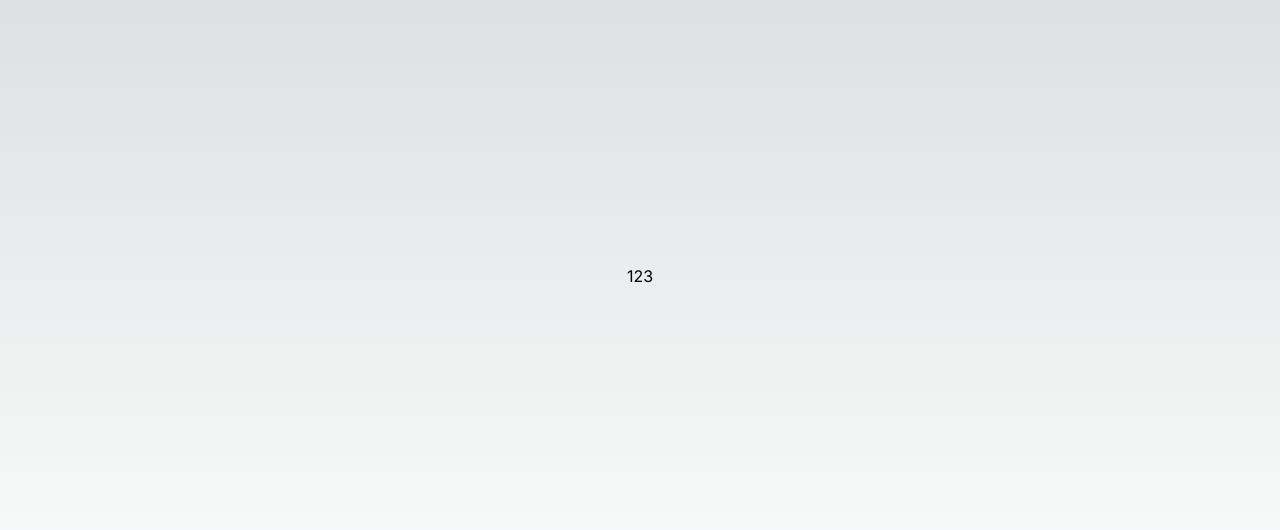
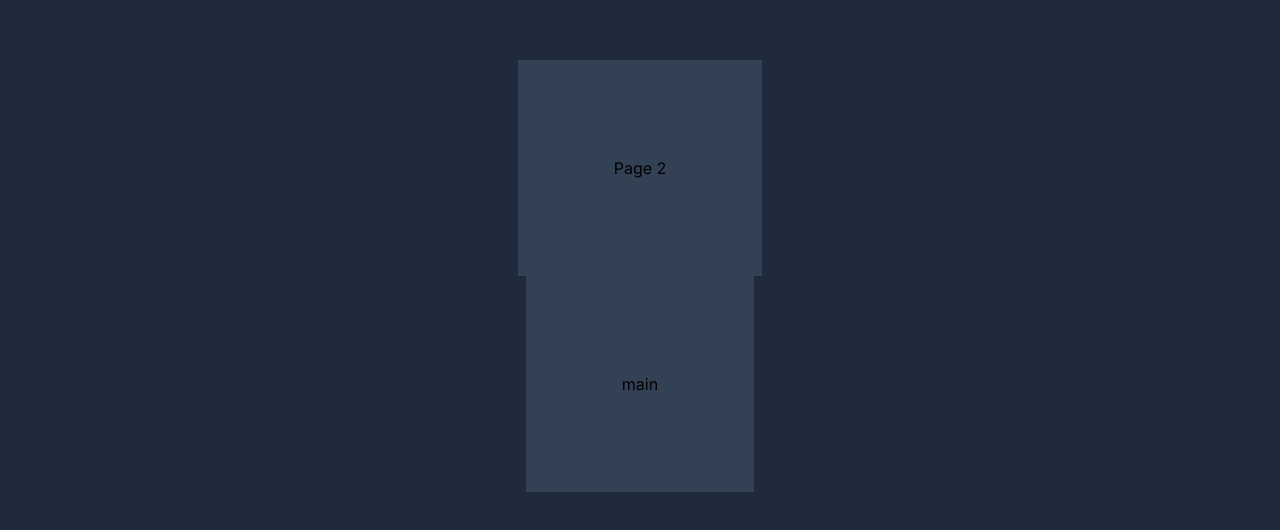
Before and after one commit to maxzz/nextjs-static, a Next.js app: page / in a window 1280 px wide. Shown: the part 124-654 px from the top of the page. Built offline with nearby package versions, Linux system fonts and the light colour scheme.

Commit message:
WIP. add simple route

```diff
--- /dev/null
+++ b/src/app/about/page.tsx
@@ -0,0 +1,9 @@
+import React from 'react';
+
+export default function About() {
+    return (
+        <div className="h-full bg-sky-100">
+            page
+        </div>
+    );
+}
--- a/src/app/globals.css
+++ b/src/app/globals.css
@@ -2,7 +2,7 @@
 @tailwind components;
 @tailwind utilities;
 
-:root {
+/* :root {
     --foreground-rgb: 0, 0, 0;
     --background-start-rgb: 214, 219, 220;
     --background-end-rgb: 255, 255, 255;
@@ -18,10 +18,5 @@
 
 body {
     color: rgb(var(--foreground-rgb));
-  background: linear-gradient(
-      to bottom,
-      transparent,
-      rgb(var(--background-end-rgb))
-    )
-    rgb(var(--background-start-rgb));
-}
+    background: linear-gradient(to bottom, transparent, rgb(var(--background-end-rgb))) rgb(var(--background-start-rgb));
+} */
--- a/src/app/layout.tsx
+++ b/src/app/layout.tsx
@@ -5,14 +5,16 @@ import './globals.css';
 const inter = Inter({ subsets: ['latin'] });
 
 export const metadata: Metadata = {
-    title: 'Create Next App',
-    description: 'Generated by create next app',
+    title: 'Next Static App',
+    description: 'Static only next app',
 };
 
 export default function RootLayout({ children, }: { children: React.ReactNode; }) {
     return (
         <html lang="en">
-            <body className={inter.className}>{children}</body>
+            <body className={`${inter.className} min-h-screen bg-slate-800 flex flex-col items-center justify-center`}>
+                {children}
+            </body>
         </html>
     );
 }
--- a/src/app/page.tsx
+++ b/src/app/page.tsx
@@ -1,7 +1,17 @@
+import Link from "next/link";
+
 export default function Home() {
-  return (
-    <main className="p-24 min-h-screen flex flex-col items-center justify-center">
-        123
-    </main>
-  )
+    return (
+        <>
+            <header className="p-24 h-full bg-slate-700">
+                <Link href="/about">
+                    Page 2
+                </Link>
+            </header>
+
+            <main className="p-24 h-full bg-slate-700">
+                main
+            </main>
+        </>
+    );
 }
```
Lines whose indentation alone changed are shown as unchanged.
